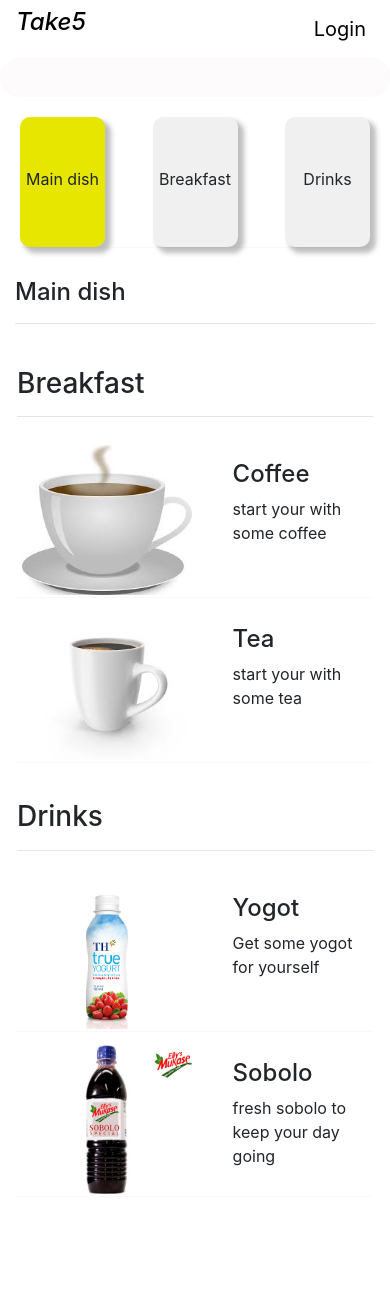
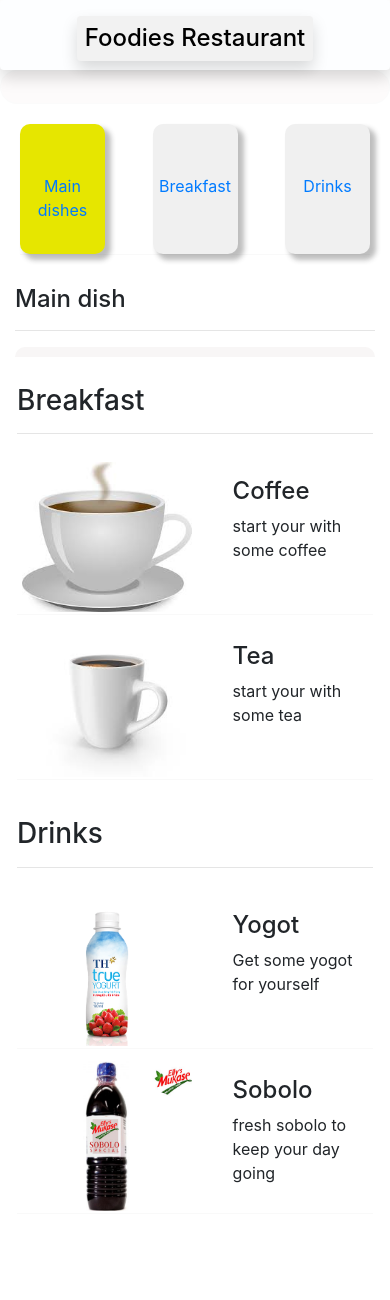
Before and after one commit to Eamefia/Restaurant-app, a PHP site: page /Hostels/ in a window 390 px wide. Shown: the top 1300 px of the page. Run offline with PHP 8.4, Linux system fonts and the light colour scheme; data that the repository does not hold is empty; some libraries are stand-ins or nearby versions; some web fonts are replaced.

Commit message:
Restaurant website mobile view

```diff
--- a/Style.css
+++ b/Style.css
@@ -44,6 +44,15 @@ font-size {
     font-size: 50;
 }
 
+.header{
+    height: 70px;
+    text-align: center;
+    background-color: #fdfeff;
+    position: fixed;
+    top: 0;
+    z-index: 100;
+}
+
 .navbar-brand{
     width: 3px;
     height: 2px;
@@ -80,7 +89,6 @@ font-size {
     align-items: center;
     justify-content: center;
 }
-
 
 
 /* top sale template */
@@ -157,6 +165,7 @@ font-size {
     grid-template-columns: repeat(2, 1fr);
     grid-column-gap: 1.5rem;
     grid-row-gap: 2rem;
+    padding-bottom: 10px;
 }
 
 .items-wrapper{
@@ -310,6 +319,11 @@ font-size {
     border-radius: 10px;
 }
 
+.img-fluid{
+    width: 240px;
+    height: 200px;
+}
+
 .image-item a img{
     width: 170px;
     height: 150px;
--- a/Template/_banner-area.php
+++ b/Template/_banner-area.php
@@ -10,13 +10,12 @@
   }
   #banner-area{
     background: rgb(253, 251, 251);
-    padding-top: 5px;
     border: 1px solid rgb(251, 251, 251);
     border-radius: 25px;
   }
 </style>
 <!-- Owl-carousel -->
-<section id="banner-area">
+<div id="banner-area">
     <div class="owl-carousel owl-theme p-3">
     <?php foreach ($product_shuffle as $item) {
          if($item['hostel_type'] == 'Banner'){
@@ -29,13 +28,13 @@
         }
         ?>
     </div>
-</section>
+      </div>
 <!--end Owl-carousel -->
-<section id="category">
+<div id="category">
   <div class="category-items">
-    <div class="main-dish">Main dish</div>
-    <div class="breakfast">Breakfast</div>
-    <div class="drinks">Drinks</div>
+    <div class="main-dish"><a class="item" href="#scrollspyHeading1">Main dishes</a></div>
+    <div class="breakfast"><a class="item" href="#scrollspyHeading2">Breakfast</a></div>
+    <div class="drinks"><a class="item" href="#scrollspyHeading3">Drinks</a></div>
   </div>
 
-</section>
+      </div>
--- a/Template/_new-phones.php
+++ b/Template/_new-phones.php
@@ -2,6 +2,7 @@
 <?php
 shuffle($product_shuffle);
 ?>
+<div id="scrollspyHeading1" height="35"> </div>
 <section id="new-phones">
     <div class="container">
         <h4 class="font-rubik font-size-20">Main dish</h4>
@@ -31,7 +32,7 @@ shuffle($product_shuffle);
         </div>
     </div>
 </section>
-
+<div id="scrollspyHeading2" height="35"> </div>
 <section id="breakfas-category">
     <h3>Breakfast</h3>
     <hr>
@@ -54,7 +55,7 @@ shuffle($product_shuffle);
     </div>
   </div>
 </section>
-
+<div id="scrollspyHeading3" height="35"> </div>
 <section id="breakfas-category">
     <h3>Drinks</h3>
     <hr>
--- a/header.php
+++ b/header.php
@@ -4,7 +4,7 @@
     <meta charset="UTF-8">
     <meta name="viewport" content="width=device-width, initial-scale=1.0">
     <meta http-equiv="X-UA-Compatible" content="ie=edge">
-    <title>KingsRoom</title>
+    <title>Foodies</title>
 
     <!--bootstrapCDN-->
     <link rel="stylesheet" href="https://stackpath.bootstrapcdn.com/bootstrap/4.5.0/css/bootstrap.min.css"
@@ -41,9 +41,9 @@
 
 </head>
 <body>
-<header id="header">
-  <nav class="navbar navbar-expand-lg navbar-dark color-light-bg">
-            <a class="brand" href="index.php" style="padding-bottom:5px; color:black; font-size: 30"><i><h4>Take5</h4></i></a>
+<div id="header">
+  <div class="header p-3 position-sticky shadow bg-body rounded" style="display: flex; justify-content:center; height:70px; width: 100%">
+            <a class="brand" href="index.php" ><h4 class="p-2 mb-1 text-center shadow bg-body rounded" style="background-color: #f2f2f2; border-radius:25px; color:black; font-size: 26">Foodies Restaurant</h4></a>
             <?php
                if(isset($_SESSION['u_uid'])){
                   if($_SESSION['u_uid'] !== "ferrari"){?>
@@ -56,14 +56,18 @@
                   }
                }else {?>
 
-               <div class="nav-item pr-2">
+               <!---<div class="nav-item pr-2">
                   <a href="login.php" style="color: black; text-decoration: none; font-size: 20px">Login</a>
-               </div>
+               </div>-->
                <?php
                }
             ?>
-       </div>
-    </nav>
+    </dev>
+</div>
+<!---<div class="header p-2 position-fixed"" style="text-align:center; z-index: 100">
+          <a class='logo pt-5'>
+                <h5 class="header__logo__text">Foodies Restaurant</h5>
+          </a>
+   </div>---->
 
-  </header>
 <main id="main-site">
```
